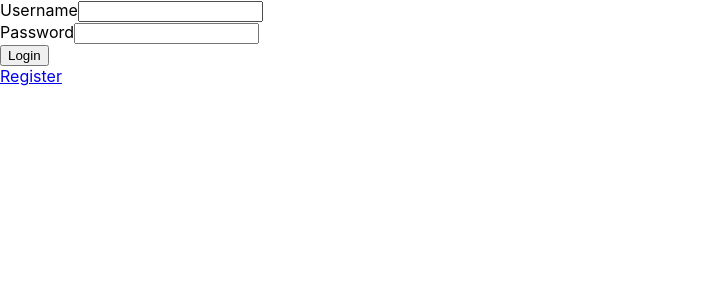
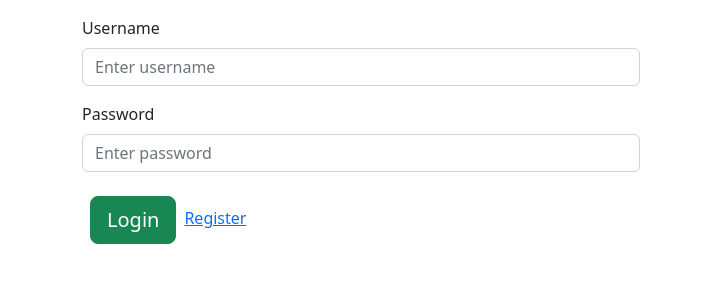
Before and after one commit to Wojtekpob/WebHelperApp, a React (Create React App) app in the folder frontend/: page /login in a window 1280 px wide. Shown: the top 300 px of the page, without its empty margins (0-703 px from the left). Built offline with nearby package versions, Linux system fonts and the light colour scheme.

Commit message:
Included Bootstrap library and changed login page style with it.

```diff
--- a/frontend/package.json
+++ b/frontend/package.json
@@ -7,7 +7,9 @@
     "@testing-library/jest-dom": "^5.16.5",
     "@testing-library/react": "^13.4.0",
     "@testing-library/user-event": "^13.5.0",
+    "bootstrap": "^5.2.3",
     "react": "^18.2.0",
+    "react-bootstrap": "^2.7.2",
     "react-dom": "^18.2.0",
     "react-router-dom": "^6.8.1",
     "react-scripts": "5.0.1",
--- a/frontend/src/App.js
+++ b/frontend/src/App.js
@@ -5,6 +5,7 @@ import PrivateRoute from "./privateRoute";
 import Register from "./register";
 import Assignments from "./assignments/Assignments";
 import Assignment from "./assignment/Assignment";
+import "bootstrap/dist/css/bootstrap.min.css";
 
 function App() {
   return (
--- a/frontend/src/login/index.js
+++ b/frontend/src/login/index.js
@@ -1,4 +1,5 @@
 import React, { useState } from "react";
+import { Button, Col, Container, Form, Row } from "react-bootstrap";
 import sendRequest from "../service/sendRequest";
 import { useLocalState } from "../service/useLocalStorage";
 
@@ -29,30 +30,48 @@ const Login = () => {
 
   return (
     <>
-      <div>
-        <label htmlFor="username">Username</label>
-        <input
+      <Container className="mt-3">
+        <Form.Group className="mb-3" controlId="formBasicEmail">
+          <Form.Label>Username</Form.Label>
+          <Form.Control
+            className="sm-2 w-50"
             type="username"
             id="username"
+            placeholder="Enter username"
             value={username}
-          onChange={(usernameEvent) => setUsername(usernameEvent.target.value)}
+            onChange={(usernameEvent) =>
+              setUsername(usernameEvent.target.value)
+            }
           />
-      </div>
-      <div>
-        <label htmlFor="password">Password</label>
-        <input
+        </Form.Group>
+        <Form.Group className="mb-3 w-50" controlId="formBasicEmail">
+          <Form.Label>Password</Form.Label>
+          <Form.Control
             type="password"
             id="password"
+            placeholder="Enter password"
             value={password}
-          onChange={(passwordEvent) => setPassword(passwordEvent.target.value)}
+            onChange={(passwordEvent) =>
+              setPassword(passwordEvent.target.value)
+            }
           />
-      </div>
-      <div>
-        <button id="submit" type="button" onClick={() => sendLoginRequest()}>
+        </Form.Group>
+        <Row>
+          <Col>
+            <Button
+              className="m-2"
+              size="lg"
+              id="submit"
+              type="button"
+              onClick={() => sendLoginRequest()}
+              variant="success"
+            >
               Login
-        </button>
-      </div>
+            </Button>
             <a href="register">Register</a>
+          </Col>
+        </Row>
+      </Container>
     </>
   );
 };
```
Also changed, not shown: 1 other file (tests, documents, lock files or other folders). Lines whose indentation alone changed are shown as unchanged.
